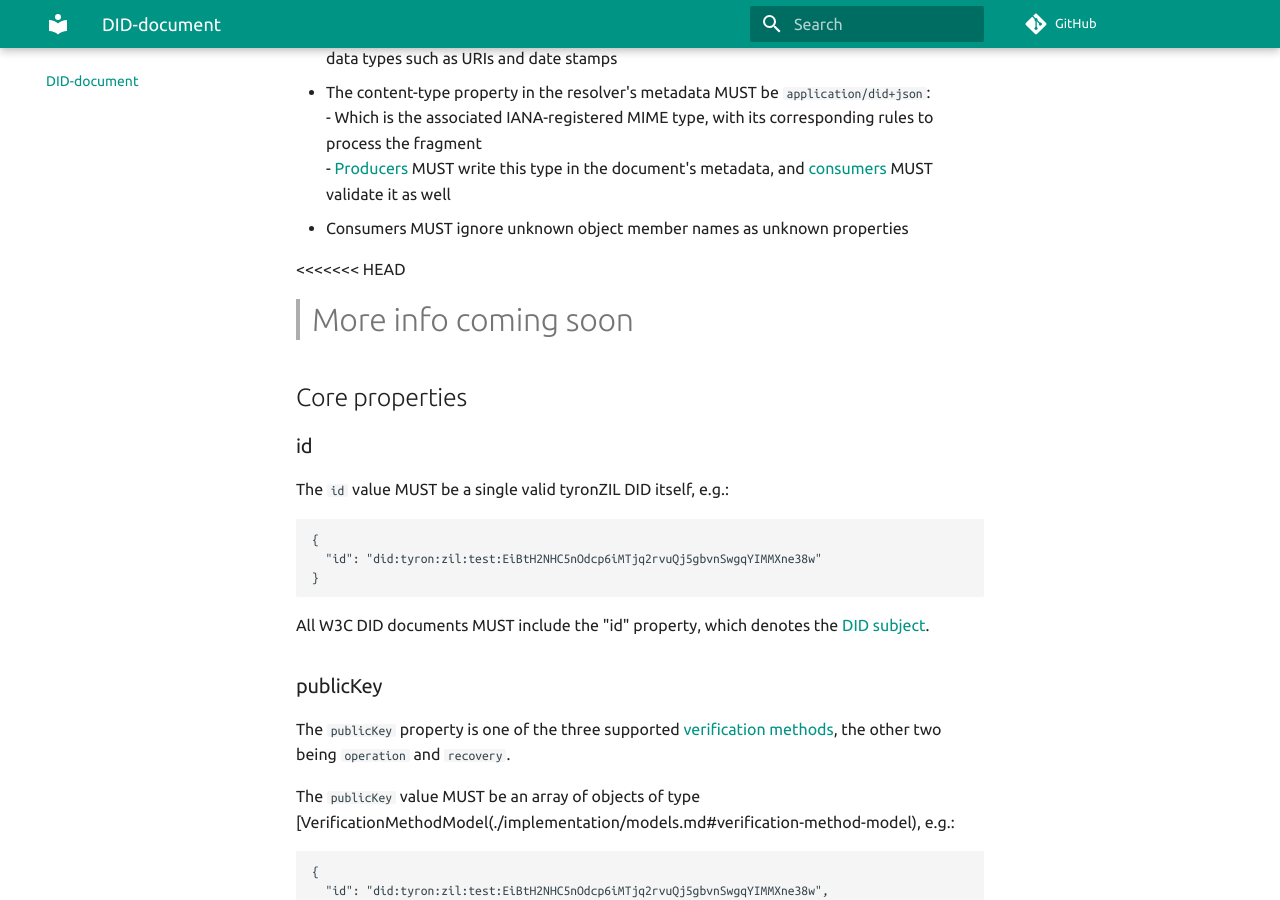
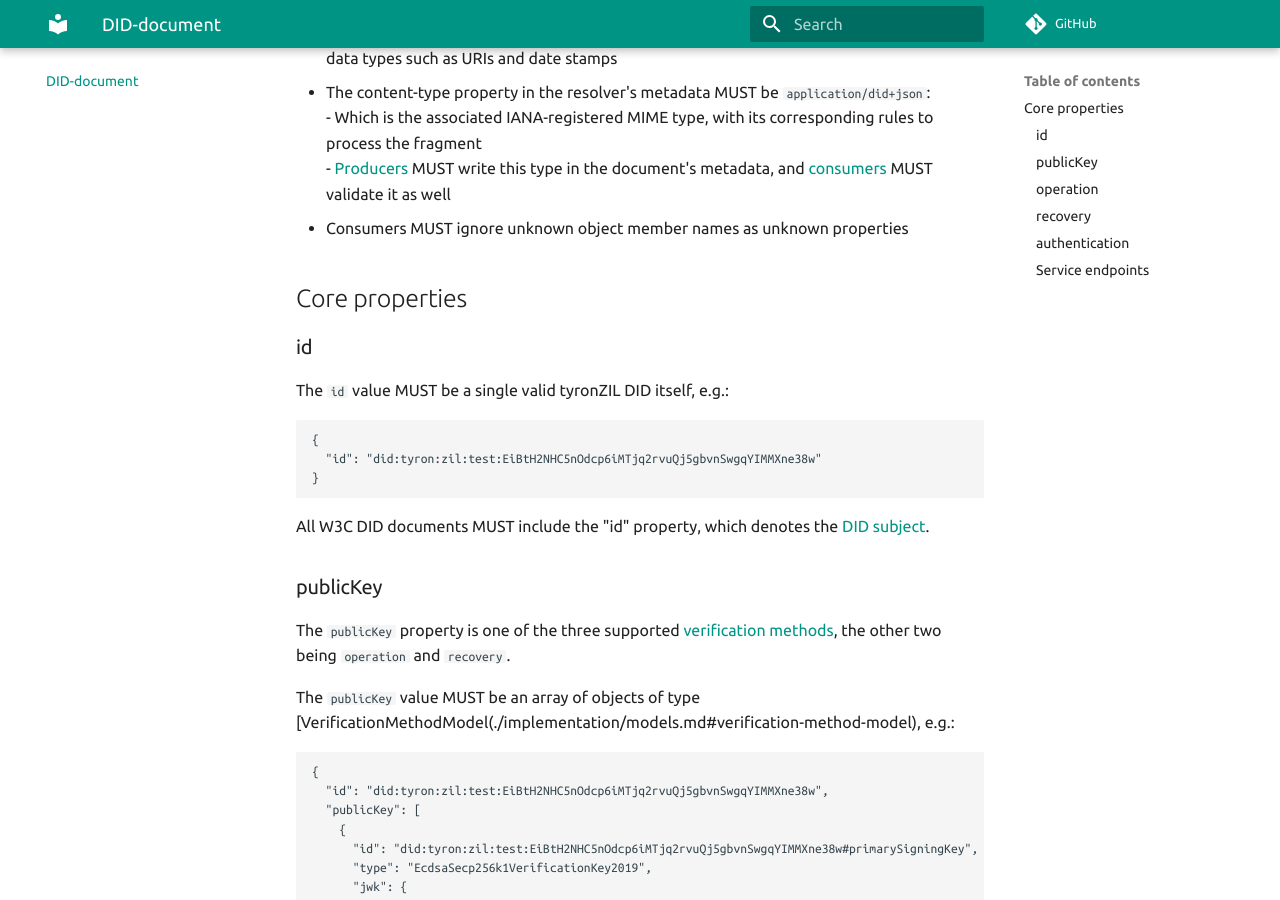
Before and after one commit to amygorgon/didtyronzil, an MkDocs documentation site: the page built from docs/did-document.md, in a window 1280 px wide and 900 px high, scrolled down 663 px. Built offline with MkDocs 1.6.1 and Material for MkDocs 9.7.7, drawn with Linux system fonts in a browser that asks for light colours; comment, search, counter and statistics services are not loaded.

Commit message:
did-document

```diff
--- a/docs/did-document.md
+++ b/docs/did-document.md
@@ -20,9 +20,6 @@
         - [Producers](./W3C-dids.md#producer) MUST write this type in the document's metadata, and [consumers](./W3C-dids.md#consumer) MUST validate it as well
 - Consumers MUST ignore unknown object member names as unknown properties
 
-<<<<<<< HEAD
-> More info coming soon
-=======
 ## Core properties
 
 ### id
```
Also changed, not shown: other parts of docs/did-document.md (+0 -1 lines).
